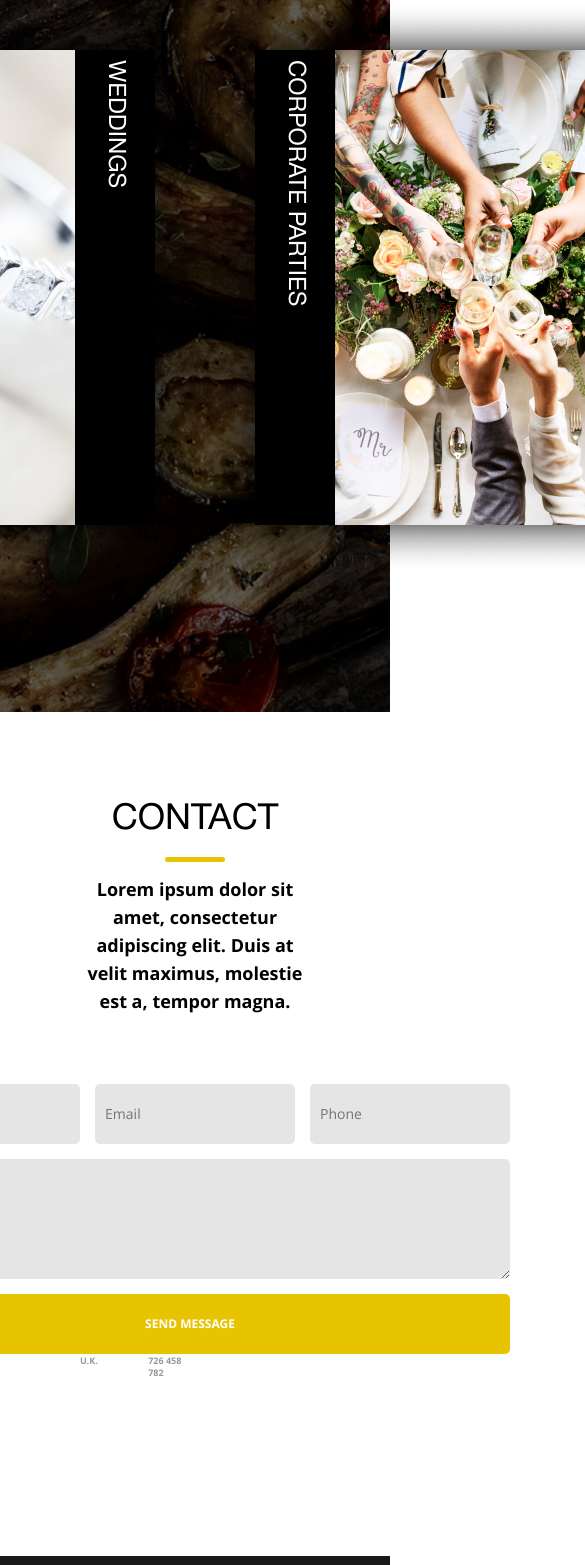
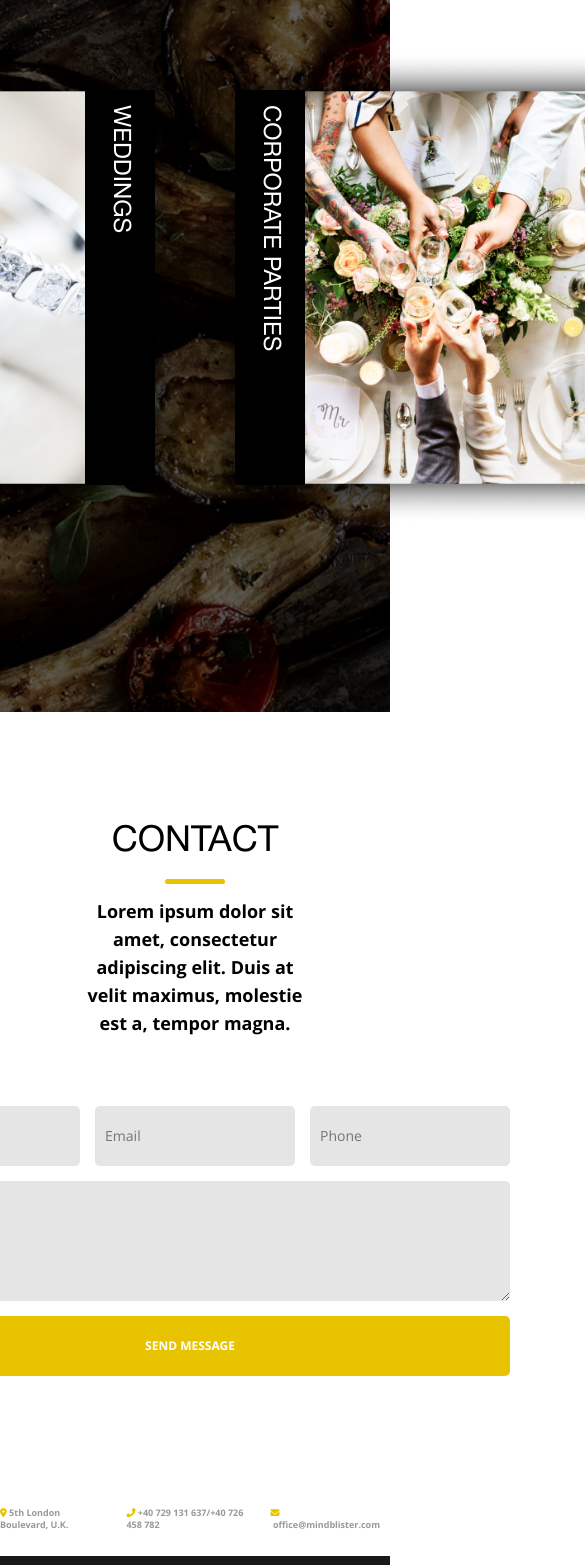
Before and after one commit to Kozikakoo/restaurant-landing, a React (Create React App) app: page / in a window 390 px wide. Shown: the part 6013-7578 px from the top of the page, 585 px wide, since content can reach past the window. Built offline with nearby package versions, Linux system fonts and the light colour scheme.

Commit message:
fix: adaptive layout

```diff
--- a/src/components/Contact/Contact.css
+++ b/src/components/Contact/Contact.css
@@ -4,6 +4,7 @@
     flex-direction: column;
     justify-content: center;
     align-items: center;
+    position: relative;
 }
 
 .contact__form {
@@ -103,16 +104,10 @@
     align-items: start;
     color: rgba(51, 51, 51, 0.5);
     padding: 0;
-    justify-self: start;
     width: 100%;
     margin-top: -45px;
 }
 
-@media screen and (max-width: 1400px) {
-    .contact__list {
-        font-size: 9px;
-    }
-}
 
 .contact__info {
     margin: 10px;
@@ -125,3 +120,18 @@
 .contact__color {
     color: #E8C300;
 }
+
+@media screen and (max-width: 1400px) {
+    .contact__list {
+        font-size: 9px;
+    }
+}
+
+@media screen and (max-width: 1180px) {
+    .contact__list {
+        margin: 15px;
+        justify-content: center;
+        position: absolute;
+        bottom: 0;
+    }
+}
--- a/src/components/Header/Header.css
+++ b/src/components/Header/Header.css
@@ -184,3 +184,9 @@
     background-color: #E8C300;
     margin-right: 40px;
 }
+
+@media screen and (max-width: 1180px) {
+    .header__title {
+        font-size: 70px;
+    }
+}
--- a/src/components/MenuItem/MenuItem.js
+++ b/src/components/MenuItem/MenuItem.js
@@ -7,7 +7,7 @@ function MenuItem() {
               <h4 className="menu__dish">Pizza quatro stagioni &#46;&#46;&#46;&#46;</h4>
               <p className="menu__dish-desc">Integer ullamcorper neque eu purus euismod</p>
           </div>
-          <p className="menu__dish-price">55,68 USD</p>
+          <p className="menu__dish-price">55,68&nbsp;USD</p>
       </li>
   )
 }
--- a/src/components/PrivateEvents/PrivateEvents.css
+++ b/src/components/PrivateEvents/PrivateEvents.css
@@ -4,7 +4,7 @@
     background-position: center;
     color: white;
     position: relative;
-    padding: 50px 80px 50px 100px;
+    padding: 50px 80px 50px 80px;
     display: flex;
     justify-content: center;
     align-items: center;
@@ -14,14 +14,6 @@
     position: relative;
 
 }
-
-/*.private-events__img {*/
-/*    position: relative;*/
-/*    z-index: 1;*/
-/*    width: 100%;*/
-/*}*/
-
-
 
 .private-events__rectangle {
     position: absolute;
@@ -55,3 +47,23 @@
 .private-events__text_r {
      transform: rotate(-90deg);
 }
+
+@media screen and (max-width: 1180px) {
+    .private-events__img {
+        width: 475px;
+    }
+
+    .private-events__rectangle {
+        width: 70px;
+        height: 395px;
+        top: 40px;
+    }
+
+    .private-events__rectangle_r {
+        right: 40px;
+    }
+
+    .private-events__rectangle_l {
+        left: 40px;
+    }
+}
```
